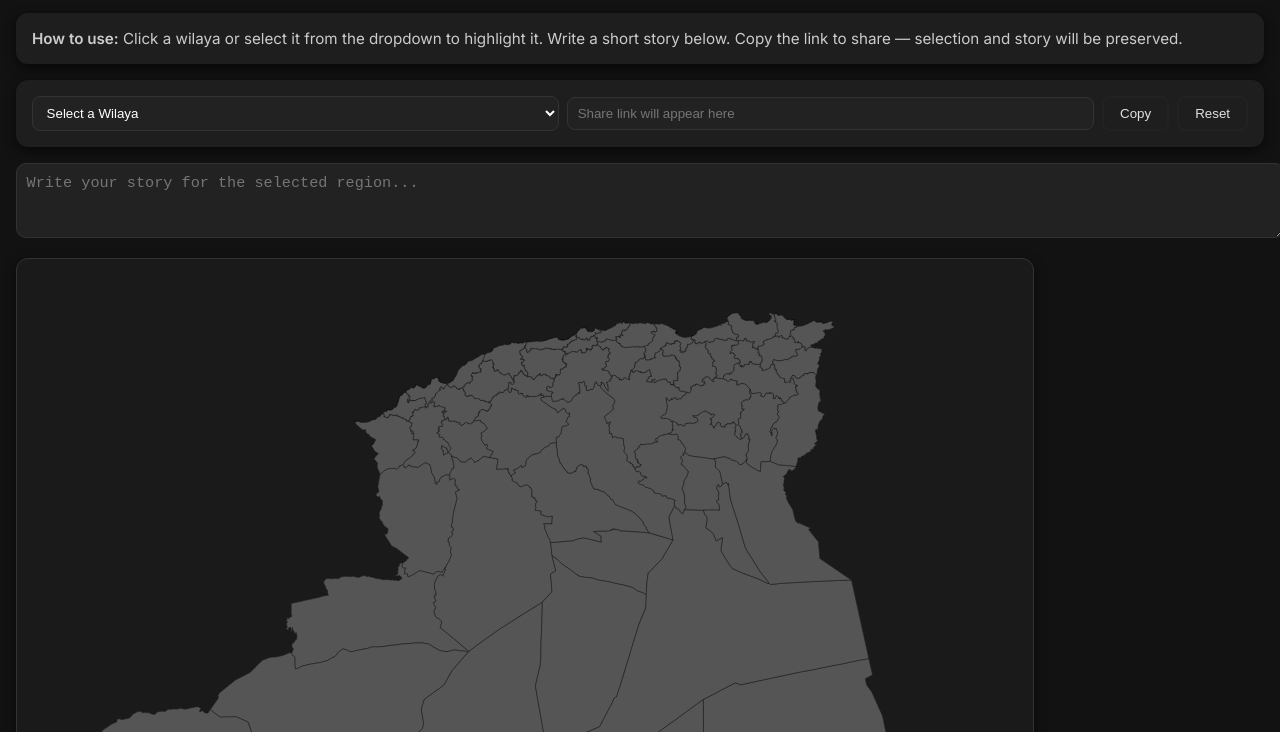
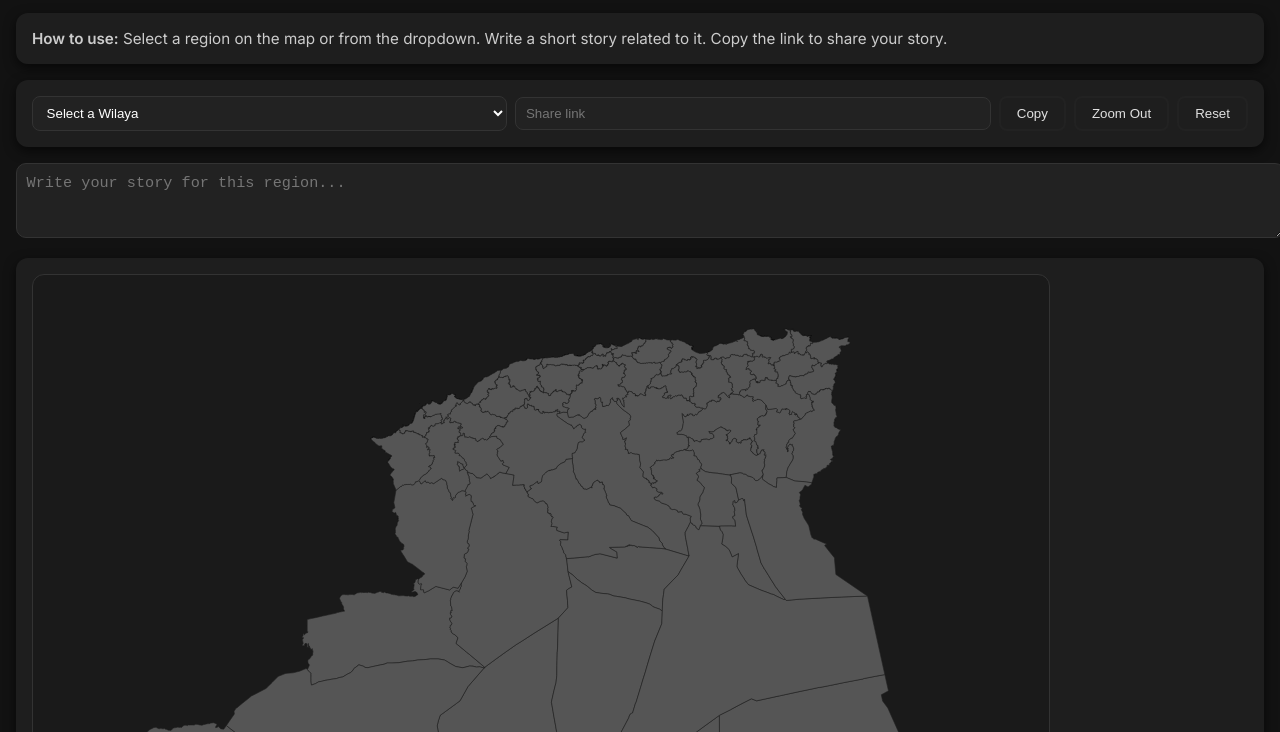
Before and after one commit to haithamaouati/YourAlgeria, a plain HTML site: page index.html in a window 1280 px wide. Shown: the part 68-800 px from the top of the page. Drawn offline with Linux system fonts and the light colour scheme.

Commit message:
Update index.html

```diff
--- a/index.html
+++ b/index.html
@@ -1,10 +1,10 @@
 <!DOCTYPE html>
 <html lang="en">
 <head>
-<meta charset="UTF-8">
-<title>Your Algeria</title>
-<meta name="viewport" content="width=device-width, initial-scale=1">
-<link rel="stylesheet" href="style.css">
+  <meta charset="UTF-8" />
+  <title>Your Algeria</title>
+  <meta name="viewport" content="width=device-width, initial-scale=1" />
+  <link rel="stylesheet" href="style.css" />
 </head>
 <body>
 
@@ -13,32 +13,47 @@
 </header>
 
 <main>
-  <!-- Notes Card -->
   <div class="card notes-card">
-    <p><strong>How to use:</strong> Click a wilaya or select it from the dropdown to highlight it. Write a short story below. Copy the link to share — selection and story will be preserved.</p>
+    <p>
+      <strong>How to use:</strong>
+      Select a region on the map or from the dropdown.
+      Write a short story related to it.
+      Copy the link to share your story.
+    </p>
   </div>
 
-  <!-- Controls Card -->
   <div class="card controls-card">
     <select id="regionDropdown">
       <option value="">Select a Wilaya</option>
     </select>
 
-    <input type="text" id="shareLink" placeholder="Share link will appear here" readonly>
+    <input type="text" id="shareLink" placeholder="Share link" readonly />
 
     <button id="copyLink">Copy</button>
+    <button id="zoomOutBtn">Zoom Out</button>
     <button id="resetBtn">Reset</button>
   </div>
 
-  <!-- Story TextArea -->
-  <textarea id="storyInput" placeholder="Write your story for the selected region..." rows="3"></textarea>
+  <textarea
+    id="storyInput"
+    rows="3"
+    placeholder="Write your story for this region..."
+  ></textarea>
 
-  <!-- Map Container -->
-  <div class="card map-card" id="map-container"></div>
+  <div class="card map-card">
+    <div id="map-container"></div>
+  </div>
+
+  <div class="card region-info" id="regionInfo">
+    <span>No region selected</span>
+  </div>
 </main>
 
 <footer>
-  Developed by <a href="https://github.com/haithamaouati" target="_blank">Haitham Aouati</a>
+  Developed by
+  <a href="https://github.com/haithamaouati" target="_blank">
+    Haitham Aouati
+  </a>
 </footer>
 
 <script src="script.js"></script>
```
